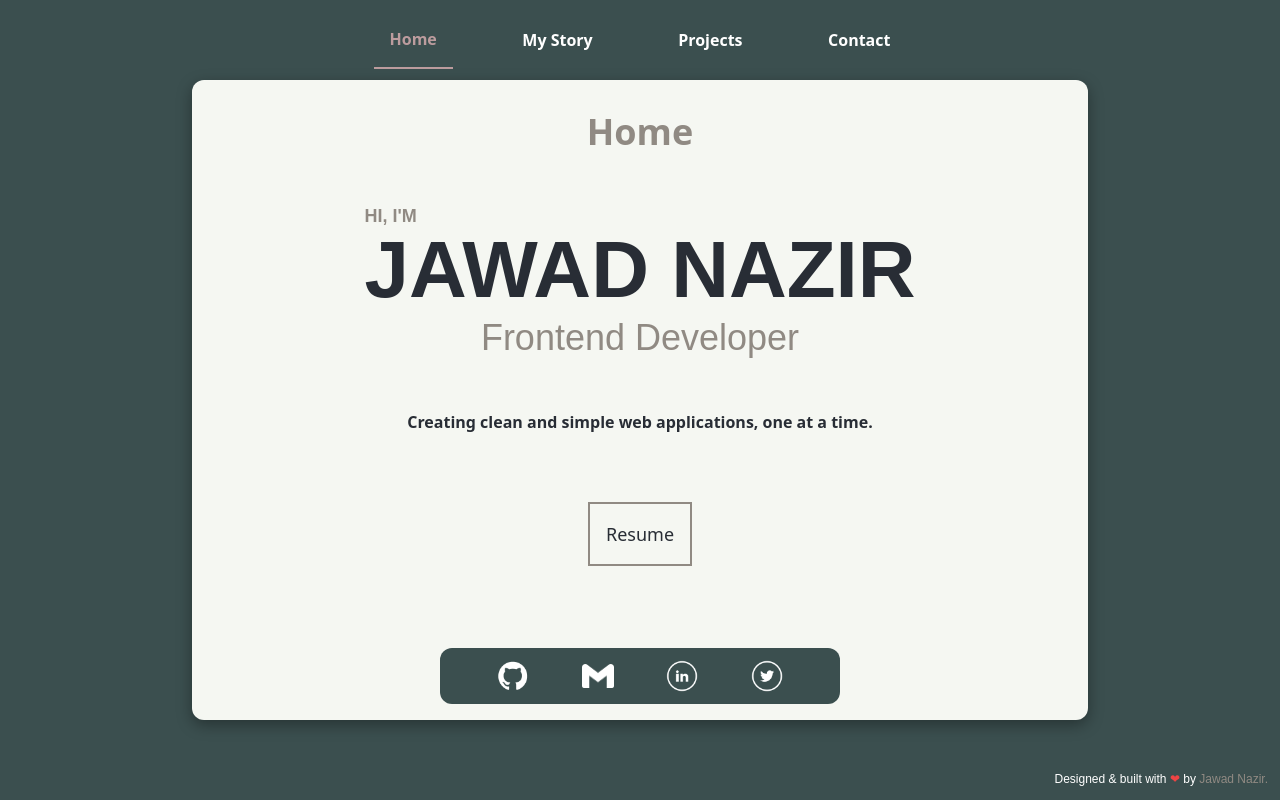
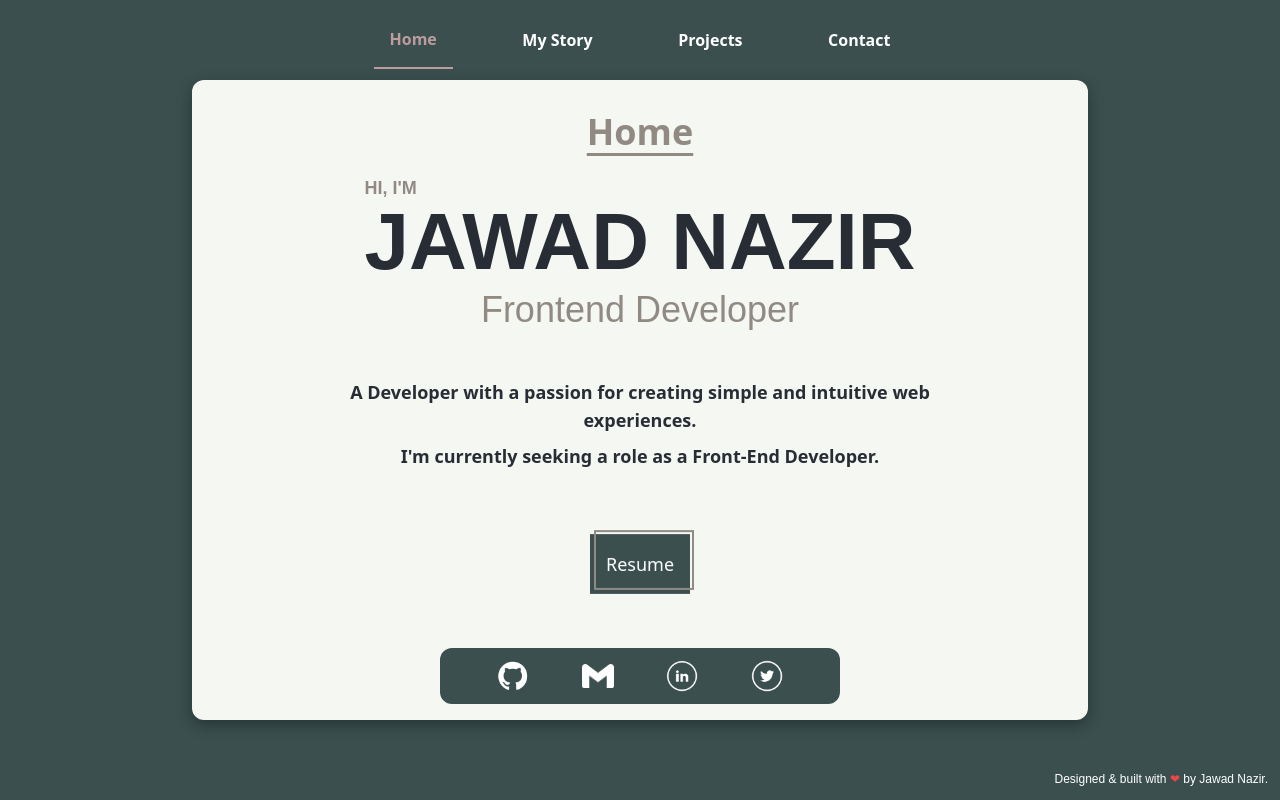
Before and after one commit to Tales-1/Portfolio, a React (Create React App) app: page / in a window 1280 px wide. Built offline with nearby package versions, Linux system fonts and the light colour scheme.

Commit message:
restyled

```diff
--- a/src/App.tsx
+++ b/src/App.tsx
@@ -4,8 +4,6 @@ import Home from "./pages/Home"
 import About from "./pages/About"
 import Projects from "./pages/projects/Projects"
 import Contact from "./pages/Contact"
-import WelcomeScreen from "./WelcomeScreen"
-import { AnimatePresence } from "framer-motion"
 import Header from "./Header"
 
 const App:React.FC = () => {
--- a/src/NavLinks.tsx
+++ b/src/NavLinks.tsx
@@ -17,9 +17,9 @@ const NavLinks:React.FC<Props> = ({mobile, closeMenu,flex}) => {
         {name:"Projects", link:"/projects"},
        {name:"Contact",link:"/contact"}]
 
-    const displayLinks = linkNames.map((item) => {
+    const displayLinks = linkNames.map((item,i) => {
         return (
-            <li onClick={closeMenu}>
+            <li onClick={closeMenu} key={i}>
                 <NavLink
                     to={item.link}
                     style={({isActive}) => isActive ? activeStyle : undefined}
@@ -31,7 +31,7 @@ const NavLinks:React.FC<Props> = ({mobile, closeMenu,flex}) => {
     })
 
     return (
-             <ul className={`flex justify-evenly w-full h-full text-white ${flex} text-xs md:text-base`}>
+             <ul className={`flex justify-evenly w-full h-full text-white ${flex} text-lg md:text-base`}>
                     {displayLinks}
             </ul>
     )
--- a/src/SlidingMenu.tsx
+++ b/src/SlidingMenu.tsx
@@ -12,7 +12,14 @@ const SlidingMenu:React.FC<Props> = ({translateX, close,mobile}) => {
             <aside className={`fixed left-0 transition-all duration-500 ${translateX} h-screen w-2/3 z-30 bg-dark flex flex-col`}>
 
                 <nav className="flex flex-col h-1/2 m-auto w-full">
-                    <span className="m-auto text-white text-3xl cursor-pointer relative bottom-20" onClick={close}>x</span>
+                    <span className="m-auto text-white text-3xl cursor-pointer absolute left-12 top-8 w-[2px] h-[2rem]
+                    bg-white rotate-45 before:absolute before:w-[2px] before:h-[2rem] before:bg-white
+                    before:-rotate-90
+
+                    "
+                        onClick={close}>
+
+                    </span>
                     <NavLinks flex="flex-col" closeMenu={close} mobile={mobile} />
                 </nav>
             </aside>
--- a/src/pages/Home.tsx
+++ b/src/pages/Home.tsx
@@ -8,11 +8,13 @@ const Home:React.FC = () => {
     let delay = 0.1
     let duration = 0.2
 
-    const displayIcons = iconsArray.map((icon) => {
+    const displayIcons = iconsArray.map((icon,i) => {
         return (
                 <motion.li
                     className="hover:text-react"
-                    whileHover={{scale:1.5}}>
+                    whileHover={{scale:1.5}}
+                    key={i}
+                    >
 
                         <a href={icon.link} target="#">
                             <img src={icon.src} alt={icon.alt} className="w-6 lg:w-8" />
@@ -26,7 +28,7 @@ const Home:React.FC = () => {
     return (
             <motion.section className="relative flex flex-col w-full h-[80vh] pb-12" >
 
-                <h1 className="text-center font-bold text-3xl lg:text-4xl text-react mt-8">
+                <h1 className="text-center font-bold text-3xl lg:text-4xl text-react mt-8 underline underline-offset-8">
                     Home
                 </h1>
                 <motion.div className="m-auto mt-16 lg:justify-center lg:mt-0 flex flex-col md:items-center max-w-[45rem] lg:h-[70vh] w-4/5">
@@ -51,34 +53,34 @@ const Home:React.FC = () => {
                         Frontend Developer
                     </motion.span>
                      <motion.p
-                         className="block text-[#282d35] md:text-center mt-12 font-semibold md:w-[65ch] leading-8"
+                         className="block text-[#282d35] md:text-center mt-12 font-semibold md:w-[65ch] lg:text-lg"
                          initial={{opacity:0, y:y}}
                          animate={{opacity:1, y:0, transition:{delay:delay + 0.5, duration:duration}}}
                          >
-                        Creating clean and simple web applications, one at a time.
+                        A Developer with a passion for creating simple and intuitive web experiences. <br />
+                        <span className="mt-2 block">I'm currently seeking a role as a Front-End Developer.</span>
                      </motion.p>
 
-                    <motion.div
-                         className="border-2 border-react p-[1rem] w-fit mt-16 text-[#282d35] lg:text-lg cursor-pointer"
-                         initial={{opacity:0, y:y}}
-                         animate={{opacity:1, y:0, transition:{delay:delay + 0.6, duration:duration}}}
+                    <motion.button
+                         className="relative p-[1rem] w-fit mt-16 text-white before:border-2 before:border-react lg:text-lg cursor-pointer
+                                    before:absolute before:w-full before:h-full bg-body before:left-[4px] before:bottom-[4px]
+                                    "
+                         initial={{opacity:0,  y:y}}
+                         animate={{opacity:1, y:0,rotateX:"-5deg", transition:{delay:delay + 0.6, duration:duration}}}
+                         whileHover={{scale:1.2, opacity:1, zIndex:20}}
                     >
-                         <Link to="">
-                                Resume
-                          </Link>
-                    </motion.div>
+                       Resume
+                    </motion.button>
                 </motion.div>
                     <motion.ul className="flex w-full justify-evenly items-center max-w-[25rem] gap-2 m-auto p-3 bg-[#3b4f4f] rounded-xl
-                               relative top-8
-                    "
+                               relative top-8"
                                 initial={{opacity:0, y:-y}}
-                                animate={{opacity:1, y:0, transition:{delay:delay + 0.8}}}
-                    >
+                                animate={{opacity:1, y:0, transition:{delay:delay + 0.8}}}>
                         {displayIcons}
                      </motion.ul>
-                <h4 className="font-poppins fixed right-0 bottom-0 z-10 text-[0.75rem] lg:m-3 text-white">
-                        Designed & built with <span className="text-red-500">&#10084;</span> by<span className="text-react"> Jawad Nazir.</span>
-                 </h4>
+                     <h4 className="font-poppins fixed right-0 bottom-0 z-10 text-[0.75rem] lg:m-3 text-white">
+                        Designed & built with <span className="text-red-500">&#10084;</span> by<span className="text-white"> Jawad Nazir.</span>
+                    </h4>
             </motion.section>
     )
 }
--- a/src/pages/projects/ProjectCards.tsx
+++ b/src/pages/projects/ProjectCards.tsx
@@ -47,18 +47,18 @@ const ProjectCards:React.FC = () => {
                             </h1>
                         </a>
 
-                        <p className="col-start-1 col-span-full text-sm lg:text-base p-6 text-justify row-start-2 md:px-12 font-body text-light leading-7">
+                        <p className="col-start-1 col-span-full text-sm lg:text-base p-8 text-justify row-start-2 md:px-12 font-body text-light leading-7">
                             {description}
                         </p>
 
-                        <div className="col-start-2 row-start-3 flex items-center gap-6 ml-auto mr-8">
+                        <div className="col-start-2 row-start-3 flex items-center gap-6 ml-auto mr-8 md:mr-12">
                             <motion.a href={github} target="#"
                                 whileHover={{rotateZ:[0,20,-20,20,0],transition:{repeat:Infinity,duration:1}}}>
-                                <img src={GithubIcon} alt="github logo" className="w-5 lg:w-8" />
+                                <img src={GithubIcon} alt="github logo" className="w-5 lg-2:w-8" />
                             </motion.a>
                             <motion.a href={live} target="#" className=""
                                 whileHover={{rotateZ:[0,20,-20,20,0],transition:{repeat:Infinity,duration:1}}}>
-                                <img src={LinkIcon} alt="link logo" className="w-4 lg:w-6"/>
+                                <img src={LinkIcon} alt="link logo" className="w-4 lg-2:w-6"/>
                             </motion.a>
                         </div>
 
--- a/src/pages/projects/Projects.tsx
+++ b/src/pages/projects/Projects.tsx
@@ -26,12 +26,12 @@ const Projects:React.FC= () => {
             className="relative flex flex-col justify-center gap-16 h-fit w-full pb-12"
             >
              <motion.div
-                className="absolute h-4/5 w-[3px] bg-white left-[50%] top-32 z-0"
+                className="absolute h-4/5 w-[3px] bg-dark left-[50%] top-32 z-0"
                 initial={{scaleY:0}}
                 style={{scaleY:scrollYProgress, originY:"top"}}>
             </motion.div>
 
-            <h1 className="mt-8 text-center font-bold text-3xl lg:text-4xl text-react">Projects</h1>
+            <h1 className="mt-8 text-center font-bold text-3xl lg:text-4xl text-react underline underline-offset-8">Projects</h1>
             <ul className="grid justify-center w-full gap-12 z-10">
                 <ProjectCards />
             </ul>
--- a/src/pages/projects/projectData.ts
+++ b/src/pages/projects/projectData.ts
@@ -1,5 +1,5 @@
 import ecommerce from "../../assets/Mibbyfashions.png"
-import rpg from "../../assets/RpgGame.png"
+import rpg from "../../assets/rpg-game.png"
 import wordl from "../../assets/WordlSlang.png"
 import quiz from "../../assets/Quizzical.png"
 import tictactoe from "../../assets/TicTacToe.png"
```
Also changed, not shown: src/pages/About.tsx (+4 -4 lines), src/pages/Contact.tsx (+9 -4 lines), src/assets/rpg-game.png (added).
